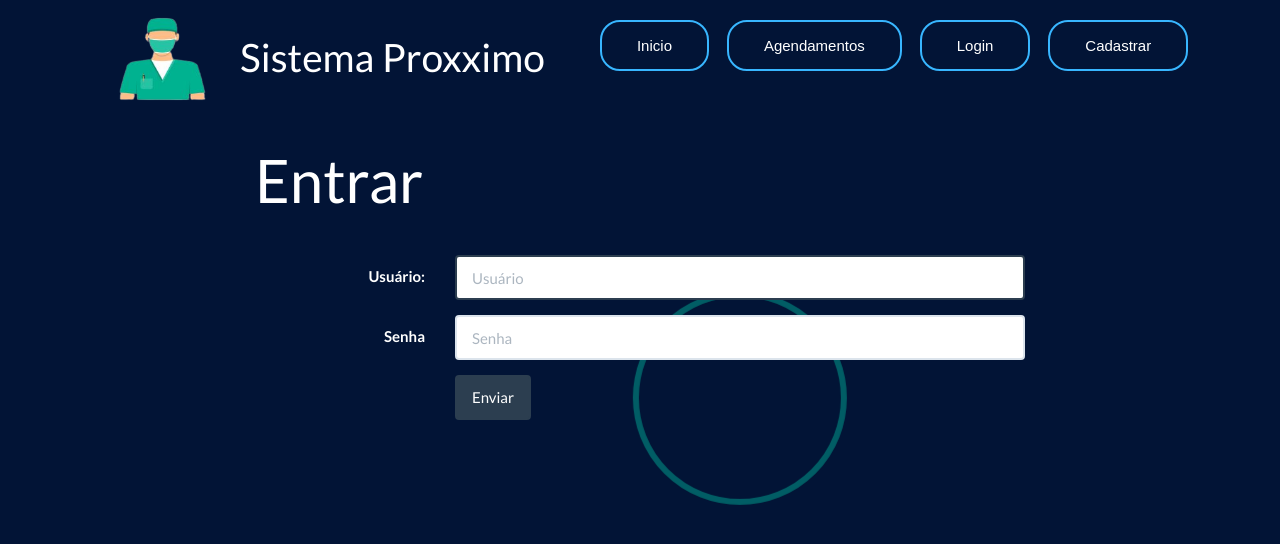
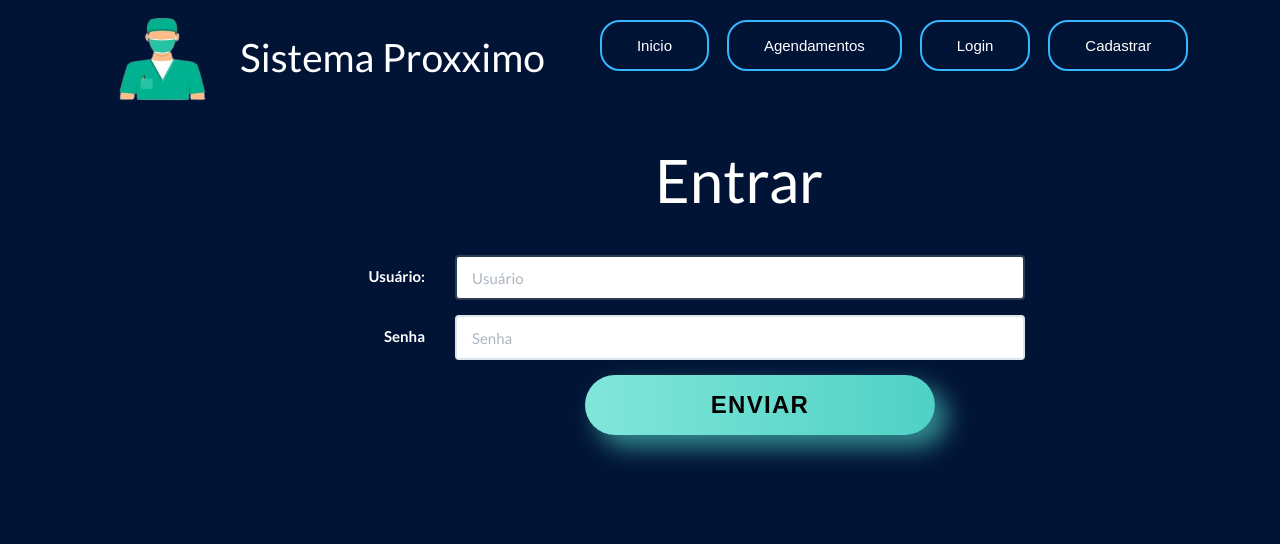
Before and after one commit to brunodlucka/proxximo-py, a Django app: page /conta/entrar/ in a window 1280 px wide. Shown: the top 544 px of the page. Run offline with Django 4.2, Linux system fonts and the light colour scheme; parts of the project's set-up code (start-up, migrations or seed data) failed here and were passed over; some libraries are stand-ins or nearby versions.

Commit message:
login,cadastro e home

```diff
--- a/accounts/templates/accounts/login.html
+++ b/accounts/templates/accounts/login.html
@@ -40,7 +40,7 @@
                         </div>
                         <div class="form-group">
                           <div class="col-md-9 col-md-offset-3">
-                            <button type="submit" class="btn btn-primary">Enviar</button>
+                            <button type="submit" class="btn-enviar">Enviar</button>
                           </div>
                         </div>
                     </fieldset>
--- a/static/assets/extra.css
+++ b/static/assets/extra.css
@@ -12,7 +12,3 @@
     line-height: 60px;
     margin-top: auto 0;
 }
-
-.padding-left {
-    padding-left: 10px;
-}
--- a/static/assets/font-awesome-4.6.3/css/home.css
+++ b/static/assets/font-awesome-4.6.3/css/home.css
@@ -1,3 +1,5 @@
+/* CSS TELA DE HOME */
+
 body{
   background-color: #021436;
   color: white;
@@ -90,29 +92,18 @@
   flex-direction: row;
 }
 
-#title2 {
-  padding-left: px;
+.btn-home{
+  margin-left: 80px;
+  border-radius: 12px;
 
-
-}
-
-
-  .wrap {
-    height: 100%;
-    display: flex;
-    align-items: center;
-    justify-content: center;
-  }
-
-  .btn-coren  {
-    min-width: 300px;
+  min-width: 350px;
   min-height: 60px;
   font-family: 'Nunito', sans-serif;
-    font-size: 22px;
+  font-size: 24px;
   text-transform: uppercase;
   letter-spacing: 1.3px;
   font-weight: 700;
-    color: #313133;
+  color: #000000;
   background: #4FD1C5;
 background: linear-gradient(90deg, rgba(129,230,217,1) 0%, rgba(79,209,197,1) 100%);
   border: none;
@@ -122,104 +113,63 @@
   cursor: pointer;
   outline: none;
   position: relative;
-    padding: 10px;
+
 }
 
-  button::before {
-  content: '';
-    border-radius: 1000px;
-    min-width: calc(300px + 12px);
-    min-height: calc(60px + 12px);
-    border: 6px solid #00FFCB;
-    box-shadow: 0 0 60px rgba(0,255,203,.64);
-    position: absolute;
-    top: 50%;
-    left: 50%;
-    transform: translate(-50%, -50%);
-    opacity: 0;
-    transition: all .3s ease-in-out 0s;
+/* CSS TELA DE CADASTRO */
+
+.cadastro {
+  margin-left: 380px;
 }
 
-  .button:hover, .button:focus {
-    color: #313133;
-    transform: translateY(-6px);
+.btn-cadastrar {
+  margin-left: 130px;
+  border-radius: 12px;
+
+  min-width: 350px;
+  min-height: 60px;
+  font-family: 'Nunito', sans-serif;
+  font-size: 24px;
+  text-transform: uppercase;
+  letter-spacing: 1.3px;
+  font-weight: 700;
+  color: #000000;
+  background: #4FD1C5;
+background: linear-gradient(90deg, rgba(129,230,217,1) 0%, rgba(79,209,197,1) 100%);
+  border: none;
+  border-radius: 1000px;
+  box-shadow: 12px 12px 24px rgba(79,209,197,.64);
+  transition: all 0.3s ease-in-out 0s;
+  cursor: pointer;
+  outline: none;
+  position: relative;
 }
 
-  button:hover::before, button:focus::before {
-    opacity: 1;
+/* CSS TELA DE LOGIN */
+
+.page-header {
+  margin-left: 400px;
 }
 
-  button::after {
-    content: '';
-    width: 30px; height: 30px;
-    border-radius: 100%;
-    border: 6px solid #00FFCB;
-    position: absolute;
-    z-index: -1;
-    top: 50%;
-    left: 50%;
-    transform: translate(-50%, -50%);
-    animation: ring 1.5s infinite;
+.btn-enviar {
+  margin-left: 130px;
+  border-radius: 12px;
+
+  min-width: 350px;
+  min-height: 60px;
+  font-family: 'Nunito', sans-serif;
+  font-size: 24px;
+  text-transform: uppercase;
+  letter-spacing: 1.3px;
+  font-weight: 700;
+  color: #000000;
+  background: #4FD1C5;
+background: linear-gradient(90deg, rgba(129,230,217,1) 0%, rgba(79,209,197,1) 100%);
+  border: none;
+  border-radius: 1000px;
+  box-shadow: 12px 12px 24px rgba(79,209,197,.64);
+  transition: all 0.3s ease-in-out 0s;
+  cursor: pointer;
+  outline: none;
+  position: relative;
 }
-
-  button:hover::after, button:focus::after {
-    animation: none;
-    display: none;
-  }
-
-  @keyframes ring {
-    0% {
-      width: 30px;
-      height: 30px;
-      opacity: 1;
-    }
-    100% {
-      width: 300px;
-      height: 300px;
-      opacity: 0;
-    }
-  }
-
-  .btn-bruno {
-
-  appearance: none;
-  background-color: #FFFFFF;
-  border-radius: 40em;
-  border-style: none;
-  box-shadow: #ADCFFF 0 -12px 6px inset;
-  box-sizing: border-box;
-  color: #000000;
-  cursor: pointer;
-  display: inline-block;
-  font-family: -apple-system,sans-serif;
-  font-size: 1.2rem;
-  font-weight: 700;
-  letter-spacing: -.24px;
-  margin: 0;
-  outline: none;
-  padding: 1rem 1.3rem;
-  quotes: auto;
-  text-align: center;
-  text-decoration: none;
-  transition: all .15s;
-  user-select: none;
-  -webkit-user-select: none;
-  touch-action: manipulation;
-}
-
-.button-73:hover {
-  background-color: #FFC229;
-  box-shadow: #FF6314 0 -6px 8px inset;
-  transform: scale(1.125);
-}
-
-.button-73:active {
-  transform: scale(1.025);
-}
-
-@media (min-width: 768px) {
-  .button-73 {
-    font-size: 1.5rem;
-    padding: .75rem 2rem;
-  }
-}
```
Also changed, not shown: accounts/templates/accounts/register.html (+4 -4 lines), templates/index.html (+9 -7 lines), README.md. Lines whose indentation alone changed are shown as unchanged.
